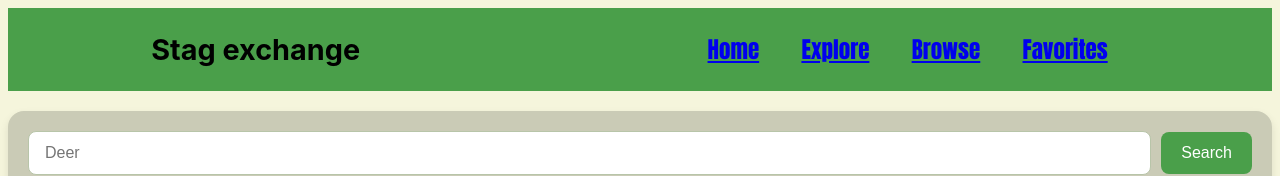
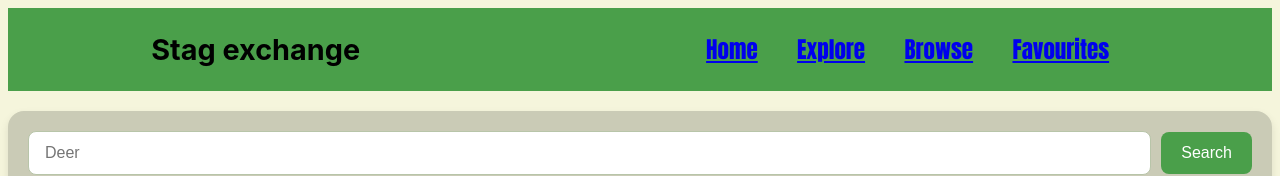
Before and after one commit to Webbie-AAA/stag_overflow_project, a React (Vite) app: page /explore in a window 1280 px wide. Shown: the top 176 px of the page. Built offline with nearby package versions, Linux system fonts and the light colour scheme; no server answers.

Commit message:
change Favourites spelling in nav bar

```diff
--- a/src/components/NavBar/index.jsx
+++ b/src/components/NavBar/index.jsx
@@ -10,7 +10,7 @@ export default function NavBar() {
           <NavLink to='/'> Home </NavLink>
           <NavLink to='/explore'> Explore </NavLink>
           <NavLink to='/browse'> Browse </NavLink>
-          <NavLink to='/favourites'> Favorites </NavLink>
+          <NavLink to='/favourites'> Favourites </NavLink>
         </ul>
       </nav>
       <Outlet/>
```
